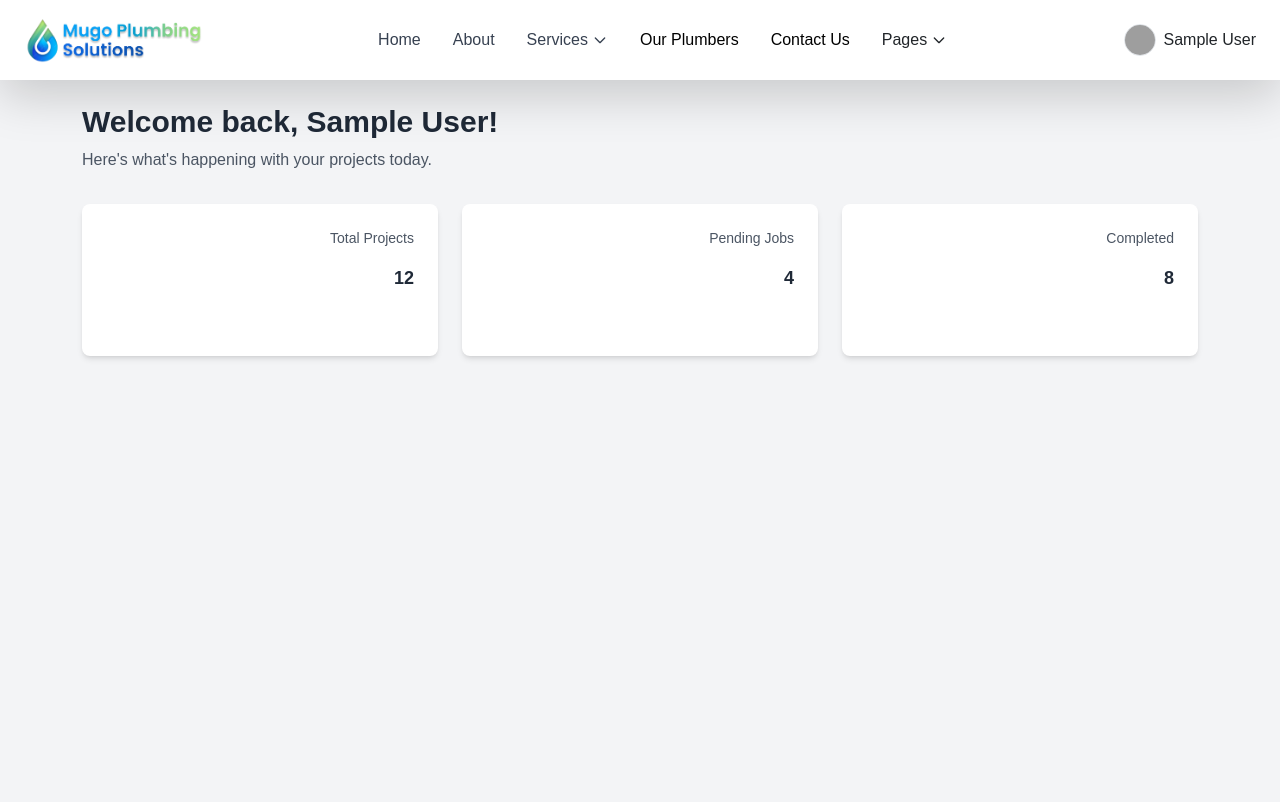
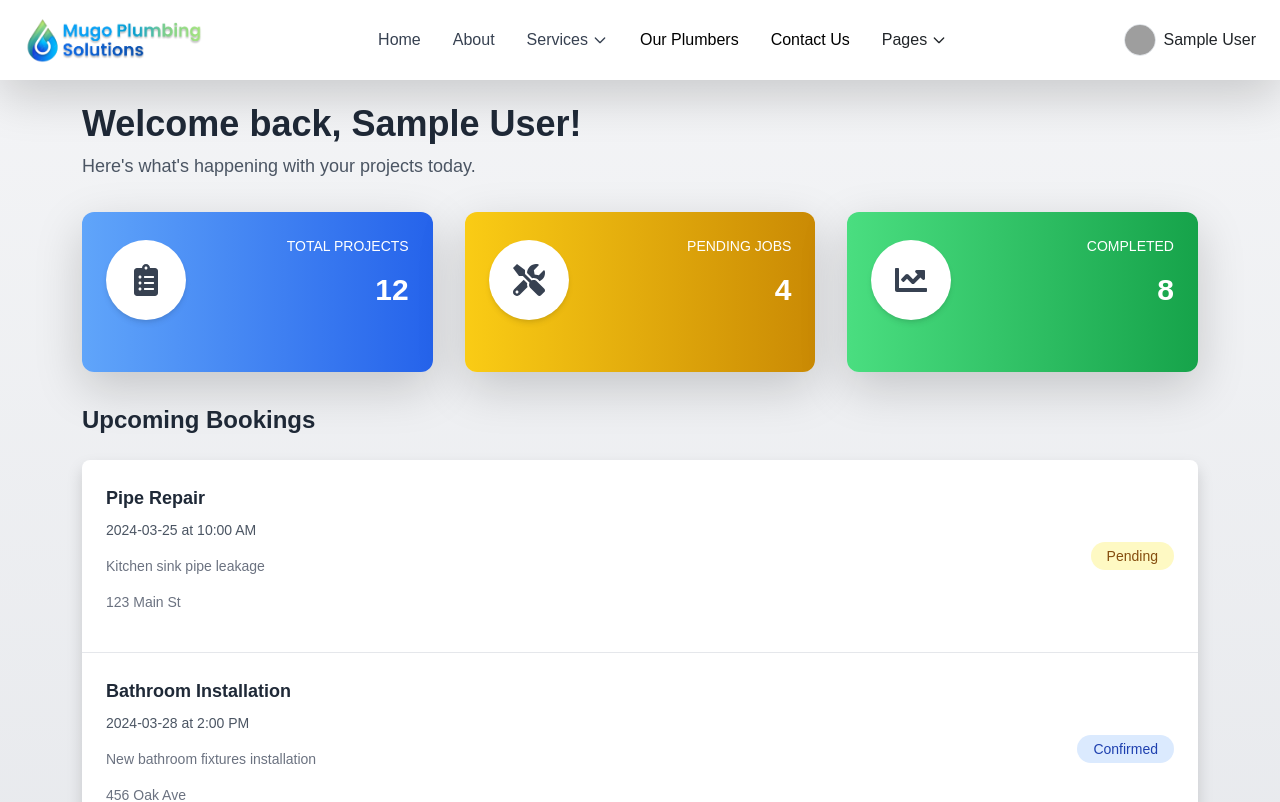
Before and after one commit to VincentMugondora/mugo_plumbing_solutions_final, a React (Vite) app in the folder client/: page /dashboard in a window 1280 px wide. Shown: the top 802 px of the page. Built offline with nearby package versions, Linux system fonts and the light colour scheme; sample sign-in values are in the browser's storage; grey boxes are pictures that could not be loaded.

Commit message:
latest update

```diff
--- a/client/src/pages/Dashboard.jsx
+++ b/client/src/pages/Dashboard.jsx
@@ -1,13 +1,5 @@
 import { useAuth } from "../context/AuthContext";
-import {
-  FaUser,
-  FaClipboardList,
-  FaTools,
-  FaChartLine,
-  FaClock,
-  FaCheckCircle,
-  FaHourglassHalf,
-} from "react-icons/fa";
+import { FaUser, FaClipboardList, FaTools, FaChartLine } from "react-icons/fa";
 
 const Dashboard = () => {
   const { user } = useAuth();
@@ -18,19 +10,19 @@ const Dashboard = () => {
       title: "Total Projects",
       value: "12",
       icon: FaClipboardList,
-      color: "bg-blue-500",
+      color: "from-blue-400 to-blue-600",
     },
     {
       title: "Pending Jobs",
       value: "4",
       icon: FaTools,
-      color: "bg-yellow-500",
+      color: "from-yellow-400 to-yellow-600",
     },
     {
       title: "Completed",
       value: "8",
       icon: FaChartLine,
-      color: "bg-green-500",
+      color: "from-green-400 to-green-600",
     },
   ];
 
@@ -79,41 +71,70 @@ const Dashboard = () => {
   };
 
   return (
-    <div className="min-h-screen bg-gray-100 p-6">
+    <div className="min-h-screen bg-gradient-to-b from-gray-100 to-gray-200 p-6">
       <div className="container mx-auto">
         {/* Welcome Section */}
         <div className="mb-8">
-          <h1 className="text-3xl font-bold text-gray-800">
+          <h1 className="text-4xl font-extrabold text-gray-800">
             Welcome back, {user?.name || "User"}!
           </h1>
-          <p className="text-gray-600 mt-1">
+          <p className="text-gray-600 mt-2 text-lg">
             Here's what's happening with your projects today.
           </p>
         </div>
 
         {/* Stats Grid */}
-        <div className="grid grid-cols-1 md:grid-cols-3 gap-6 mb-8">
+        <div className="grid grid-cols-1 md:grid-cols-3 gap-8 mb-8">
           {stats.map((stat, index) => (
             <div
               key={index}
-              className="bg-white rounded-lg shadow-md p-6 transition-transform duration-300 hover:transform hover:scale-105"
+              className={`rounded-xl p-6 bg-gradient-to-r ${stat.color} text-white shadow-lg transition-transform transform hover:scale-105`}
             >
               <div className="flex items-center justify-between mb-4">
-                <div
-                  className="w-10 h-10 rounded-full flex items-center justify-center text-white"
-                  style={{ backgroundColor: stat.color }}
-                >
-                  <stat.icon size={24} />
+                <div className="p-4 bg-white rounded-full shadow-md text-gray-700">
+                  <stat.icon size={32} />
                 </div>
                 <div className="text-right">
-                  <p className="text-sm text-gray-600">{stat.title}</p>
-                  <p className="text-lg font-bold text-gray-800">
-                    {stat.value}
-                  </p>
+                  <p className="text-sm uppercase">{stat.title}</p>
+                  <p className="text-3xl font-bold">{stat.value}</p>
                 </div>
               </div>
             </div>
           ))}
+        </div>
+
+        {/* Bookings Section */}
+        <div>
+          <h2 className="text-2xl font-bold text-gray-800 mb-4">
+            Upcoming Bookings
+          </h2>
+          <div className="bg-white shadow rounded-lg overflow-hidden">
+            {bookings.map((booking) => (
+              <div
+                key={booking.id}
+                className="p-4 border-b border-gray-200 flex items-center justify-between hover:bg-gray-50 transition"
+              >
+                <div>
+                  <h3 className="text-lg font-semibold text-gray-800">
+                    {booking.service}
+                  </h3>
+                  <p className="text-sm text-gray-600">
+                    {booking.date} at {booking.time}
+                  </p>
+                  <p className="text-sm text-gray-500">{booking.description}</p>
+                  <p className="text-sm text-gray-500">{booking.location}</p>
+                </div>
+                <div
+                  className={`px-3 py-1 rounded-full text-sm font-medium ${getStatusColor(
+                    booking.status
+                  )}`}
+                >
+                  {booking.status.charAt(0).toUpperCase() +
+                    booking.status.slice(1)}
+                </div>
+              </div>
+            ))}
+          </div>
         </div>
       </div>
     </div>
```
